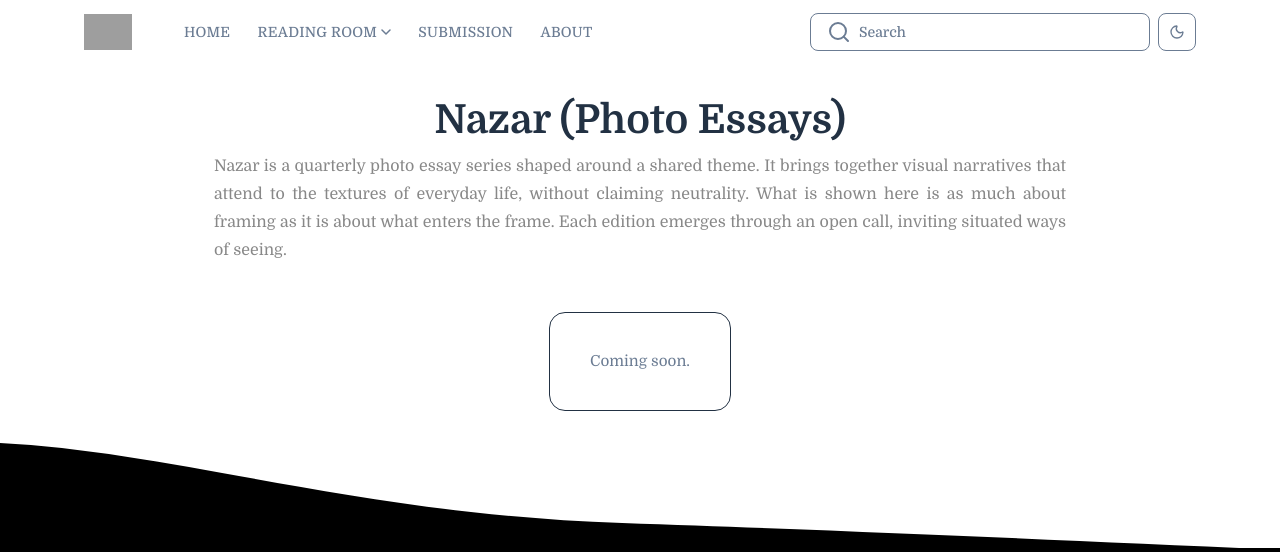
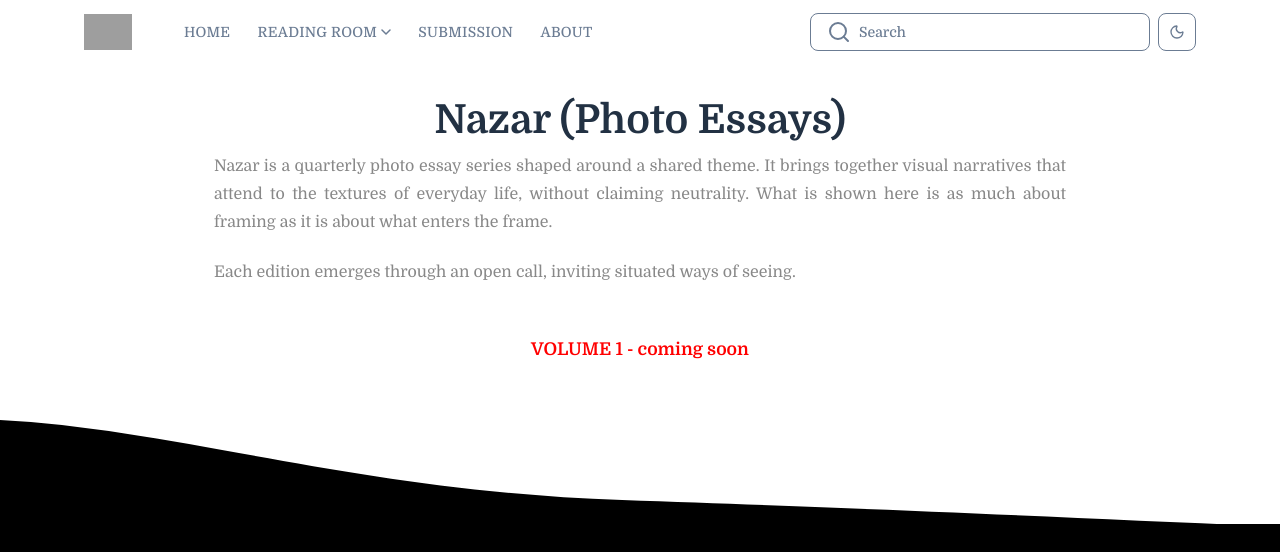
Before and after one commit to someoneonearthwholovestg/the_kural, a Jekyll site: the page built from src/reading-room/nazar/index.html, in a window 1280 px wide and 1149 px high, cut to the strip 0-552 px from the top of the window. Built offline with Jekyll 4.4.1, drawn with Linux system fonts in a browser that asks for light colours; grey boxes are pictures that could not be loaded.

Commit message:
Update index.html

```diff
--- a/src/reading-room/nazar/index.html
+++ b/src/reading-room/nazar/index.html
@@ -7,7 +7,8 @@ permalink: /nazar/
 <div class="nazar-page">
   <div class="page-header">
     <h1>Nazar (Photo Essays)</h1>
-    <p class="page-subtitle">Nazar is a quarterly photo essay series shaped around a shared theme. It brings together visual narratives that attend to the textures of everyday life, without claiming neutrality. What is shown here is as much about framing as it is about what enters the frame. Each edition emerges through an open call, inviting situated ways of seeing.</p>
+    <p class="page-subtitle">Nazar is a quarterly photo essay series shaped around a shared theme. It brings together visual narratives that attend to the textures of everyday life, without claiming neutrality. What is shown here is as much about framing as it is about what enters the frame.</p>
+    <p class="page-subtitle">Each edition emerges through an open call, inviting situated ways of seeing.</p>
   </div>
 
 
@@ -47,9 +48,7 @@ permalink: /nazar/
         </a>
       {% endfor %}
     {% else %}
-      <div class="teaser-box">
-        <p class="teaser-desc">Coming soon.</p>
-      </div>
+      <p style="text-align:center;font-weight:700;color:red;grid-column:1 / -1;">VOLUME 1 - coming soon</p>
     {% endif %}
   </section>
 </div>
```
